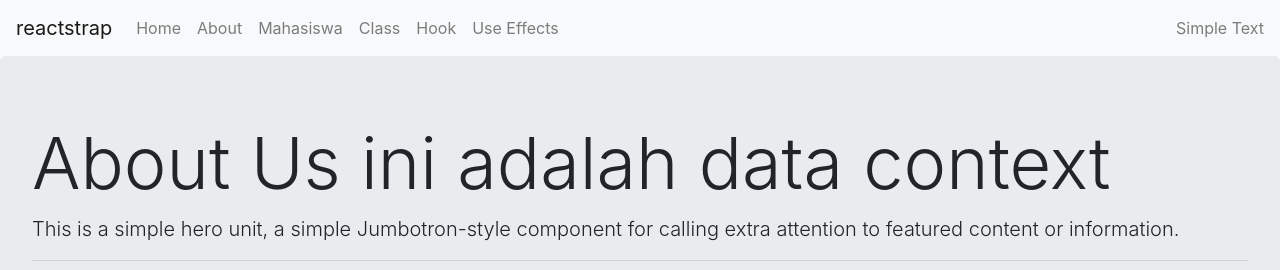
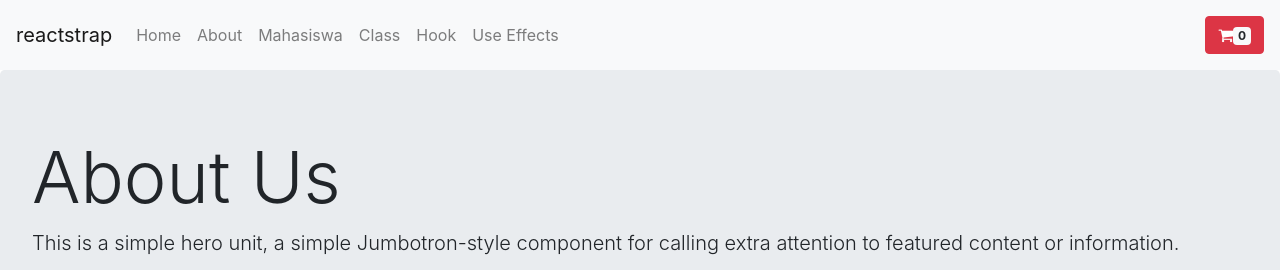
Before and after one commit to latifahiriyani/AplikasiPraktikumReact.js, a React (Create React App) app in the folder Documents/codee/aplikasipertama/: page /about in a window 1280 px wide. Shown: the top 270 px of the page. Built offline with nearby package versions, Linux system fonts and the light colour scheme.

Commit message:
icon keranjang

```diff
--- a/Documents/codee/aplikasipertama/public/index.html
+++ b/Documents/codee/aplikasipertama/public/index.html
@@ -15,6 +15,7 @@
       user's mobile device or desktop. See https://developers.google.com/web/fundamentals/web-app-manifest/
     -->
     <link rel="manifest" href="%PUBLIC_URL%/manifest.json" />
+    <Link rel="stylesheet" type="text/css" href="https://cdnjs.cloudflare.com/ajax/libs/font-awesome/4.7.0/css/font-awesome.min.css">
     <!--
       Notice the use of %PUBLIC_URL% in the tags above.
       It will be replaced with the URL of the `public` folder during the build.
--- a/Documents/codee/aplikasipertama/src/App.js
+++ b/Documents/codee/aplikasipertama/src/App.js
@@ -1,4 +1,5 @@
-import React, { createContext } from 'react';
+
+import React, { useState } from 'react';
 import { BrowserRouter, Route, Switch } from 'react-router-dom'
 //import Parent from './Component/Class/Parent';
 //import BootstrapComp from './Component/Class/BootstrapComp';
@@ -21,9 +22,13 @@ import { CartContext } from './CartContext';
 //import './App.css';
 
 const App = () => {
+
+const[value, setValue] = useState(1)
+
+
   return (
     <BrowserRouter>
-      <CartContext.Provider value="ini adalah data context">
+      <CartContext.Provider value={{value, setValue}}>
         <NavbarComp />
         <switch>
           <Route exact path="/" component={HomePage} />
--- a/Documents/codee/aplikasipertama/src/Component/Fungsional/AboutComp.jsx
+++ b/Documents/codee/aplikasipertama/src/Component/Fungsional/AboutComp.jsx
@@ -5,11 +5,11 @@ import { useContext } from 'react';
 import { CartContext } from '../../CartContext';
 
 function AboutComp() {
-    const datacontext = useContext(CartContext)
+
     return (
         <div>
             <Jumbotron>
-                <h1 className="display-3">About Us {datacontext} </h1>
+                <h1 className="display-3">About Us </h1>
                 <p className="lead">This is a simple hero unit, a simple Jumbotron-style component for calling extra attention to featured content or information.</p>
                 <hr className="my-2" />
                 <p>It uses utility classes for typography and spacing to space content out within the larger container.</p>
--- a/Documents/codee/aplikasipertama/src/Component/Fungsional/HomePage.jsx
+++ b/Documents/codee/aplikasipertama/src/Component/Fungsional/HomePage.jsx
@@ -5,11 +5,11 @@ import { useContext } from 'react';
 
 
 function HomePage() {
-   const datacontext = useContext(CartContext)
+
     return (
         <div>
             <Jumbotron>
-                <h1 className="display-3">HomePage {datacontext} </h1>
+                <h1 className="display-3">HomePage </h1>
                 <p className="lead">This is a simple hero unit, a simple Jumbotron-style component for calling extra attention to featured content or information.</p>
                 <hr className="my-2" />
                 <p>It uses utility classes for typography and spacing to space content out within the larger container.</p>
--- a/Documents/codee/aplikasipertama/src/Component/Fungsional/NavbarComp.jsx
+++ b/Documents/codee/aplikasipertama/src/Component/Fungsional/NavbarComp.jsx
@@ -13,6 +13,7 @@ import {
     DropdownItem,
     NavbarText
 } from 'reactstrap';
+import {Button} from 'reactstrap'
 
 const NavbarComp = (props) => {
     const [isOpen, setIsOpen] = useState(false);
@@ -44,7 +45,12 @@ const NavbarComp = (props) => {
                             <NavLink href="/useeffects">Use Effects</NavLink>
                         </NavItem>
                     </Nav>
-                    <NavbarText>Simple Text</NavbarText>
+                    <NavbarText>
+                        <Button color="danger">
+                            <i className="fa fa-shopping-cart"></i>
+                        <span className="badge badge-light"> 0</span>
+                        </Button>
+                    </NavbarText>
                 </Collapse>
             </Navbar>
         </div>
```
